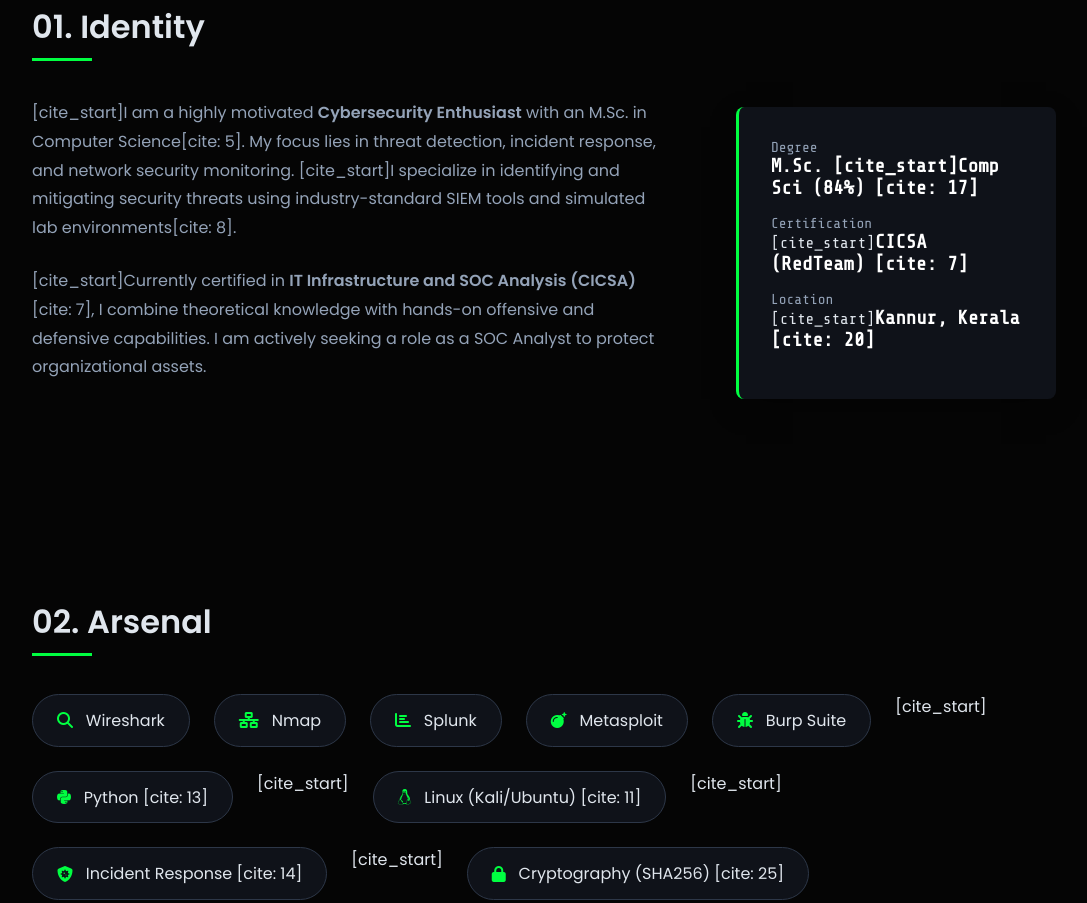
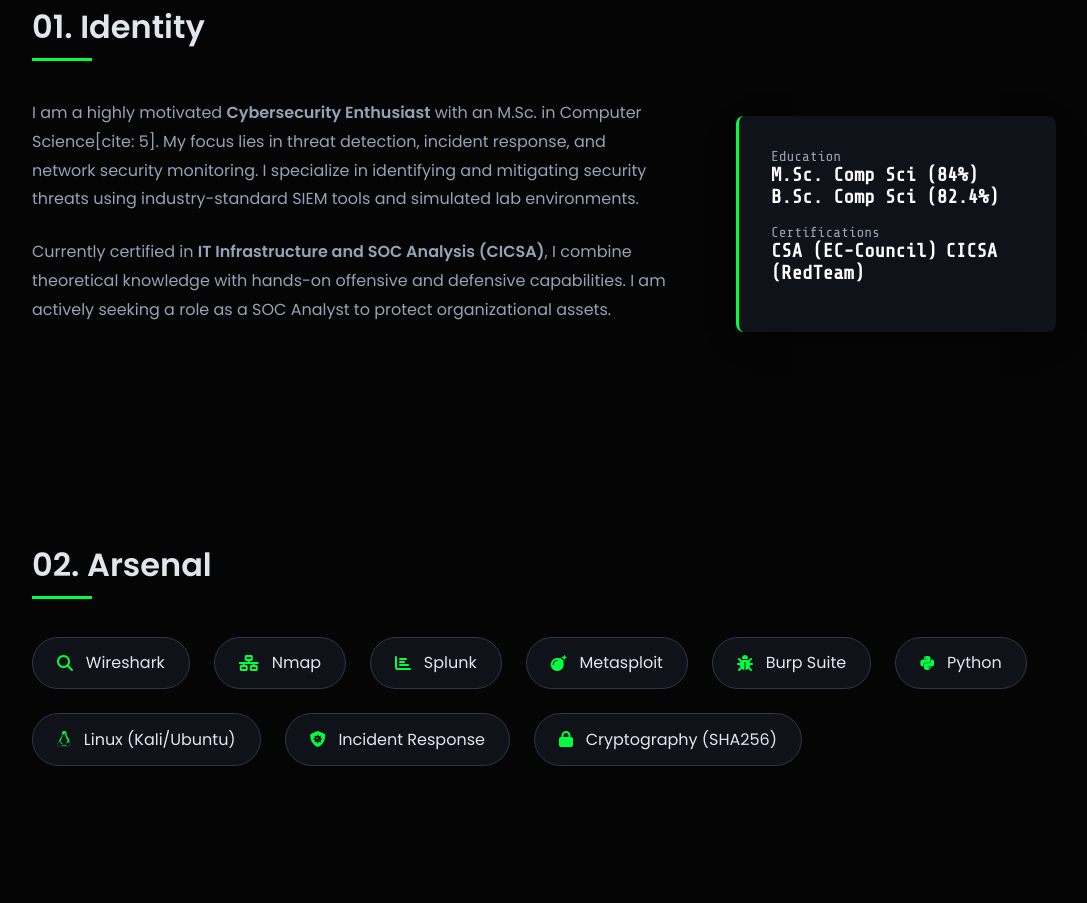
Before and after one commit to Manuprasad01/manuprasad01.github.io, a plain HTML site: page index.html in a window 1280 px wide. Shown: the part 893-1796 px from the top of the page, without its empty margins (96-1183 px from the left). Drawn offline with nearby package versions, Linux system fonts and the light colour scheme.

Commit message:
portfolio Manuprasad K

```diff
--- a/index.html
+++ b/index.html
@@ -354,7 +354,7 @@
     <canvas id="matrix-canvas"></canvas>
 
     <nav>
-        <div class="logo">MANUPRASAD_K</div>
+        <div class="logo">MANUPRASAD K</div>
         <div class="nav-links">
             <a href="#about">About</a>
             <a href="#skills">Skills</a>
@@ -382,25 +382,27 @@
         <div class="about-grid">
             <div class="about-text">
                 <p>
-                    [cite_start]I am a highly motivated <strong>Cybersecurity Enthusiast</strong> with an M.Sc. in Computer Science[cite: 5]. My focus lies in threat detection, incident response, and network security monitoring. [cite_start]I specialize in identifying and mitigating security threats using industry-standard SIEM tools and simulated lab environments[cite: 8].
+                    I am a highly motivated <strong>Cybersecurity Enthusiast</strong> with an M.Sc. in Computer Science[cite: 5]. My focus lies in threat detection, incident response, and network security monitoring. I specialize in identifying and mitigating security threats using industry-standard SIEM tools and simulated lab environments.
                 </p>
                 <p>
-                    [cite_start]Currently certified in <strong>IT Infrastructure and SOC Analysis (CICSA)</strong>[cite: 7], I combine theoretical knowledge with hands-on offensive and defensive capabilities. I am actively seeking a role as a SOC Analyst to protect organizational assets.
+                    Currently certified in <strong>IT Infrastructure and SOC Analysis (CICSA)</strong>, I combine theoretical knowledge with hands-on offensive and defensive capabilities. I am actively seeking a role as a SOC Analyst to protect organizational assets.
                 </p>
             </div>
             <div class="highlight-box">
                 <div class="stat">
-                    <span>Degree</span>
-                    <strong>M.Sc. [cite_start]Comp Sci (84%) [cite: 17]</strong>
+                    <span>Education</span>
+                    <strong>M.Sc. Comp Sci (84%)</strong>
+                    <strong>B.Sc. Comp Sci (82.4%)</strong>
                 </div>
                 <div class="stat">
-                    <span>Certification</span>
-                    [cite_start]<strong>CICSA (RedTeam) [cite: 7]</strong>
+                    <span>Certifications</span>
+                    <strong>CSA (EC-Council)</strong>
+                    <strong>CICSA (RedTeam)</strong>
                 </div>
-                <div class="stat">
+                <!-- <div class="stat">
                     <span>Location</span>
-                    [cite_start]<strong>Kannur, Kerala [cite: 20]</strong>
-                </div>
+                    <strong>Kannur, Kerala </strong>
+                </div> -->
             </div>
         </div>
     </section>
@@ -413,10 +415,10 @@
             <div class="skill-pill"><i class="fas fa-chart-bar"></i> Splunk</div>
             <div class="skill-pill"><i class="fas fa-bomb"></i> Metasploit</div>
             <div class="skill-pill"><i class="fas fa-bug"></i> Burp Suite</div>
-            [cite_start]<div class="skill-pill"><i class="fab fa-python"></i> Python [cite: 13]</div>
-            [cite_start]<div class="skill-pill"><i class="fab fa-linux"></i> Linux (Kali/Ubuntu) [cite: 11]</div>
-            [cite_start]<div class="skill-pill"><i class="fas fa-shield-virus"></i> Incident Response [cite: 14]</div>
-            [cite_start]<div class="skill-pill"><i class="fas fa-lock"></i> Cryptography (SHA256) [cite: 25]</div>
+            <div class="skill-pill"><i class="fab fa-python"></i> Python </div>
+            <div class="skill-pill"><i class="fab fa-linux"></i> Linux (Kali/Ubuntu)</div>
+            <div class="skill-pill"><i class="fas fa-shield-virus"></i> Incident Response </div>
+            <div class="skill-pill"><i class="fas fa-lock"></i> Cryptography (SHA256)</div>
         </div>
     </section>
 
```
